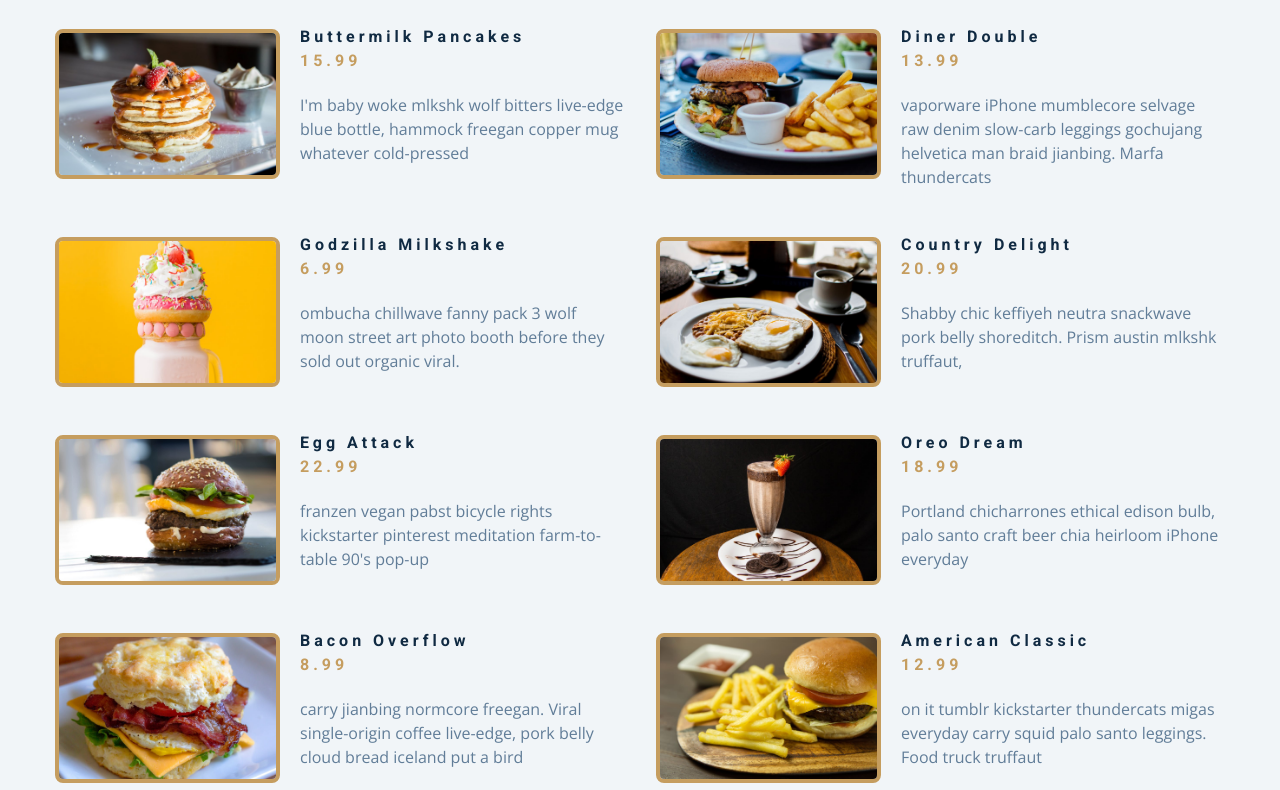
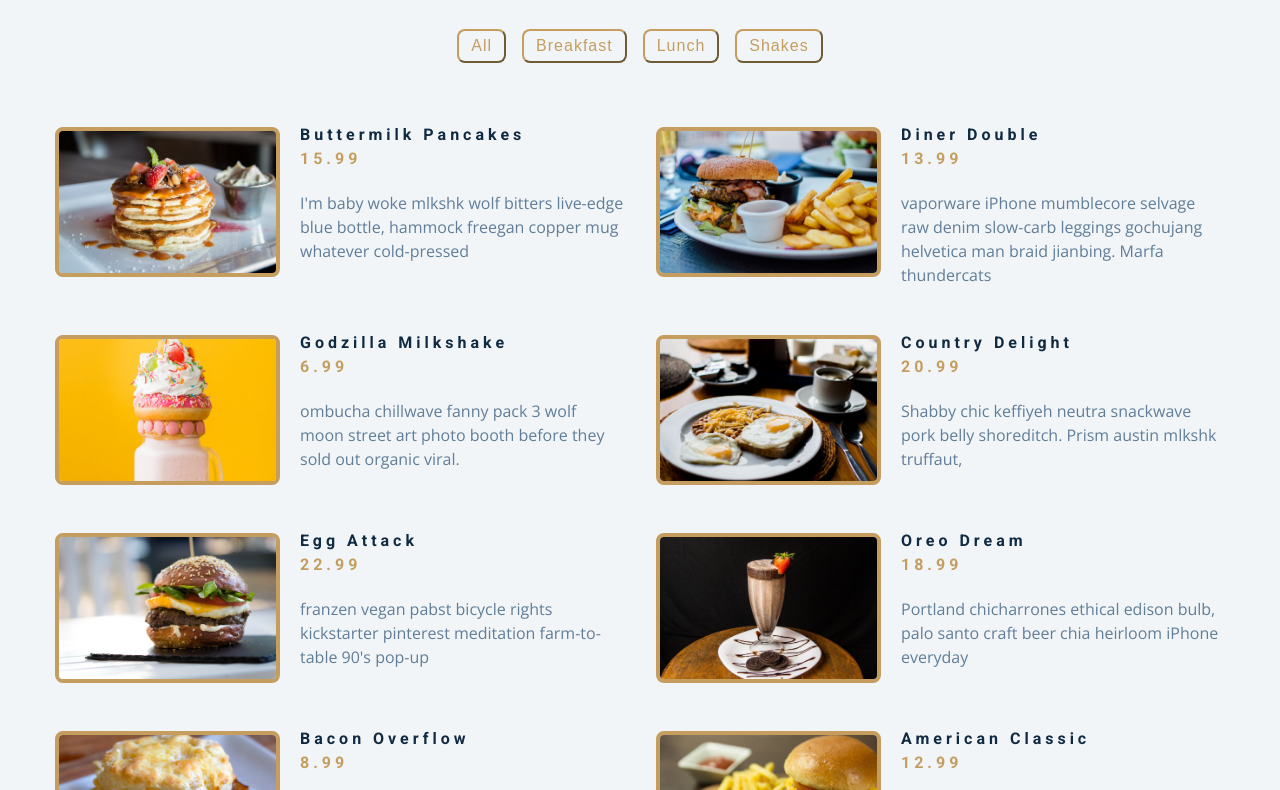
Before and after one commit to MarcoRosselDev/javaScript-Vanilla-08, a plain HTML site: page index.html in a window 1280 px wide. Shown: the part 139-929 px from the top of the page. Drawn offline with nearby package versions, Linux system fonts and the light colour scheme.

Commit message:
filter buttons html

```diff
--- a/index.html
+++ b/index.html
@@ -20,6 +20,21 @@
         <div class="underline"></div>
       </div>
       <!-- filter buttons -->
+      <div class="btn-container">
+        <button class="filter-btn" type="button">
+          all
+        </button>
+        <button class="filter-btn" type="button">
+          breakfast
+        </button>
+        <button class="filter-btn" type="button">
+          lunch
+        </button>
+        <button class="filter-btn" type="button">
+          shakes
+        </button>
+      </div>
+      <!-- menu items -->
       <div class="section-center">
         <!-- single item -->
         <article class="menu-item">
```
